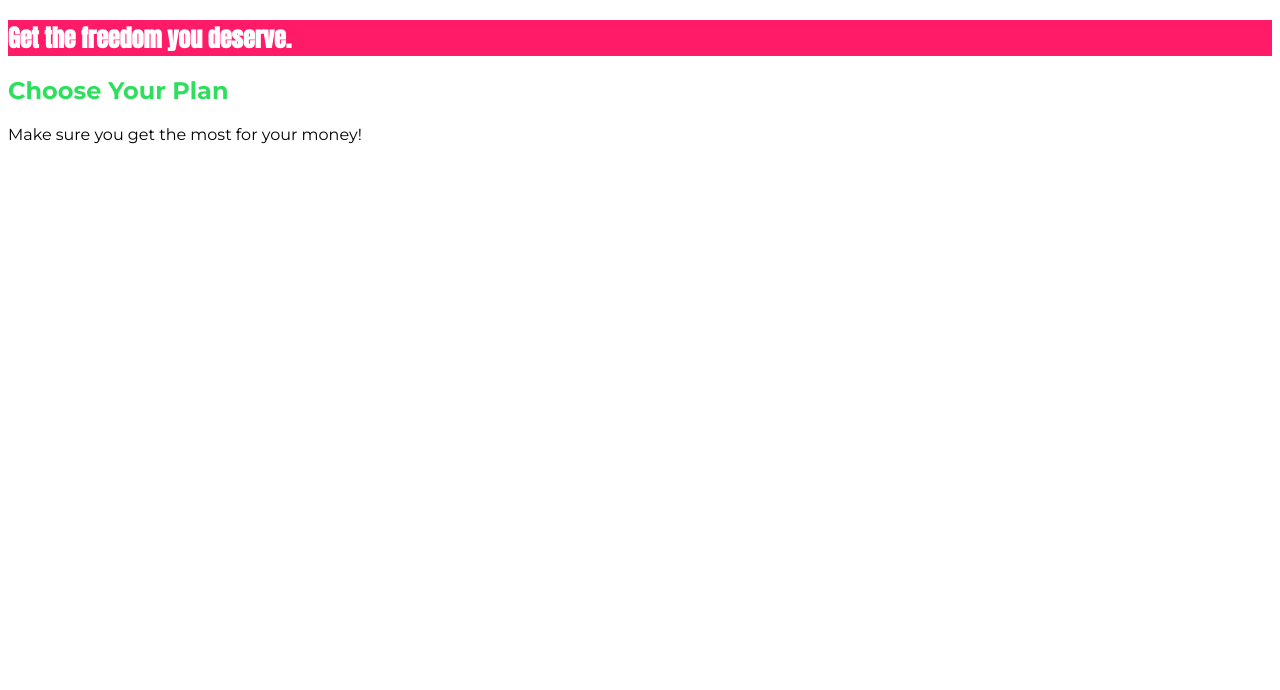
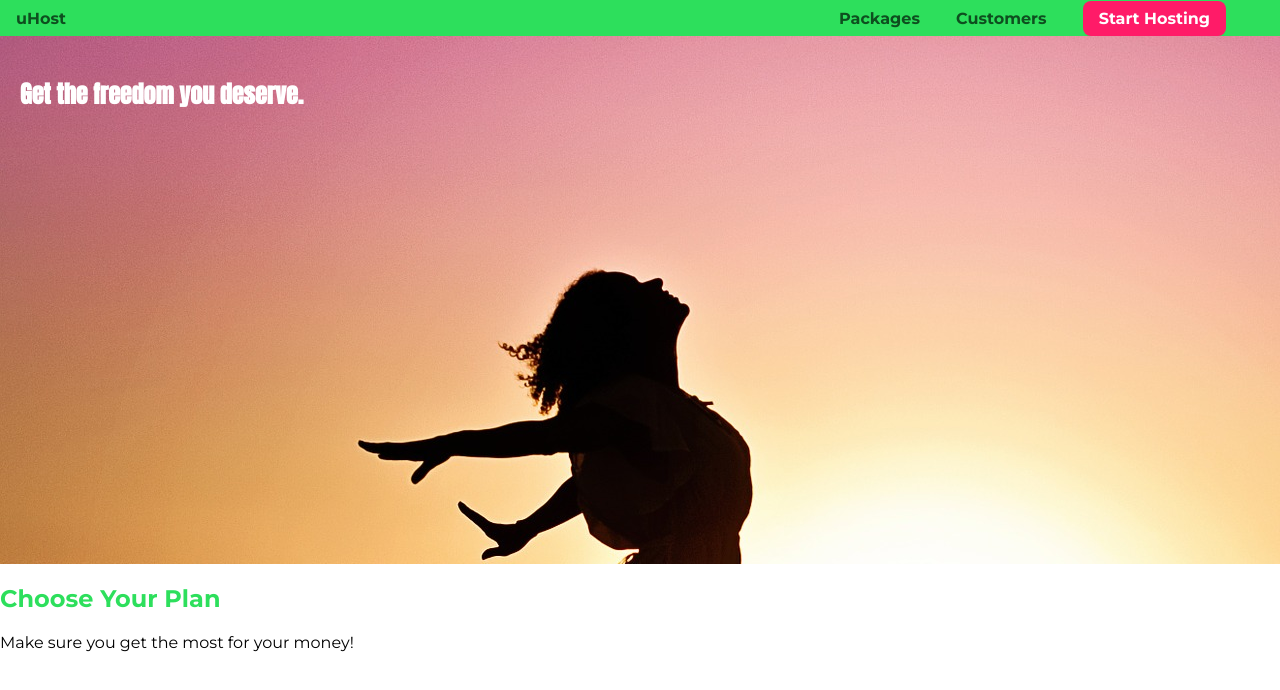
Before and after one commit to khalilAlsulaimani/CSS-Course, a plain HTML site: page Section-3/index.html in a window 1280 px wide. Drawn offline with Linux system fonts and the light colour scheme.

Commit message:
section 3 finished

```diff
--- a/Section-3/index.html
+++ b/Section-3/index.html
@@ -6,32 +6,41 @@
     <meta http-equiv="X-UA-Compatible" content="ie=edge">
     <title>uHost</title>
     <link rel="shortcut icon" href="favicon.png">
-    <link rel="preconnect" href="https://fonts.googleapis.com">
-    <link rel="preconnect" href="https://fonts.gstatic.com" crossorigin>
-    <link rel="preconnect" href="https://fonts.googleapis.com">
-    <link rel="preconnect" href="https://fonts.gstatic.com" crossorigin>
-    <link
-        href="https://fonts.googleapis.com/css2?family=Anton&family=Montserrat:ital,wght@0,100..900;1,100..900&family=Roboto:wght@100&display=swap"
-        rel="stylesheet">
-    <link href="https://fonts.googleapis.com/css2?family=Anton&family=Roboto:wght@100&display=swap" rel="stylesheet">
+    <link href="https://fonts.googleapis.com/css?family=Anton" rel="stylesheet">
+    <link href="https://fonts.googleapis.com/css?family=Montserrat:400,700" rel="stylesheet">
     <link rel="stylesheet" href="main.css">
-
-
 </head>
 
 <body>
+
+    <header class="main-header">
+        <div>
+            <a href="index.html" class="main-header__brand">
+                uHost
+            </a>
+        </div>
+        <nav class="main-nav">
+            <ul class="main-nav__items">
+                <li class="main-nav__item">
+                    <a href="packages/index.html">Packages</a>
+                </li>
+                <li class="main-nav__item">
+                    <a href="customers/index.html">Customers</a>
+                </li>
+                <li class="main-nav__item main-nav__item--cta">
+                    <a href="start-hosting/index.html">Start Hosting</a>
+                </li>
+            </ul>
+        </nav>
+    </header>
     <main>
         <section id="product-overview">
             <h1>Get the freedom you deserve.</h1>
         </section>
-
-
         <section id="plans">
-
             <h1 class="section-title">Choose Your Plan</h1>
             <p>Make sure you get the most for your money!</p>
         </section>
-
     </main>
 </body>
 
--- a/Section-3/main.css
+++ b/Section-3/main.css
@@ -1,5 +1,10 @@
+* {
+  box-sizing: border-box;
+}
+
 body {
   font-family: "Montserrat", sans-serif;
+  margin: 0;
 }
 
 /* section {
@@ -7,7 +12,10 @@ body {
 } */
 
 #product-overview {
-  background-color: #ff1b68;
+  background: url("freedom.jpg");
+  width: 100%;
+  height: 528px;
+  padding: 20px;
 }
 
 .section-title {
@@ -18,3 +26,62 @@ body {
   color: white;
   font-family: "Anton", sans-serif;
 }
+
+.main-header {
+  padding: 8px 16px;
+  background: #2ddf5c;
+}
+
+.main-header__brand {
+  color: #0e4f1f;
+  text-decoration: none;
+  font-weight: bold;
+}
+.main-nav {
+  display: inline-block;
+  text-align: right;
+  width: calc(100% - 76px);
+  vertical-align: middle;
+}
+.main-header > div {
+  vertical-align: middle;
+  display: inline-block;
+}
+
+.main-nav__items {
+  margin: 0;
+  padding: 0;
+  list-style: none;
+}
+
+.main-nav__item {
+  display: inline-block;
+  margin: 0px 16px;
+  color: #0e4f1f;
+}
+
+.main-nav__item a {
+  text-decoration: none;
+  color: #0e4f1f;
+  font-weight: bold;
+  padding: 5px 0px;
+}
+.main-nav__item a:hover,
+.main-nav__item a:active {
+  color: white;
+  border-bottom: 5px solid white;
+}
+
+.main-nav__item--cta a {
+  color: white;
+  background-color: #ff1b68;
+  padding: 8px 16px;
+  border-radius: 8px;
+}
+
+.main-nav__item--cta a:hover,
+.main-nav__item--cta a:active {
+  color: #ff1b68;
+  background: white;
+  border: none;
+}
```
Also changed, not shown: Section-3/freedom.jpg (added).
